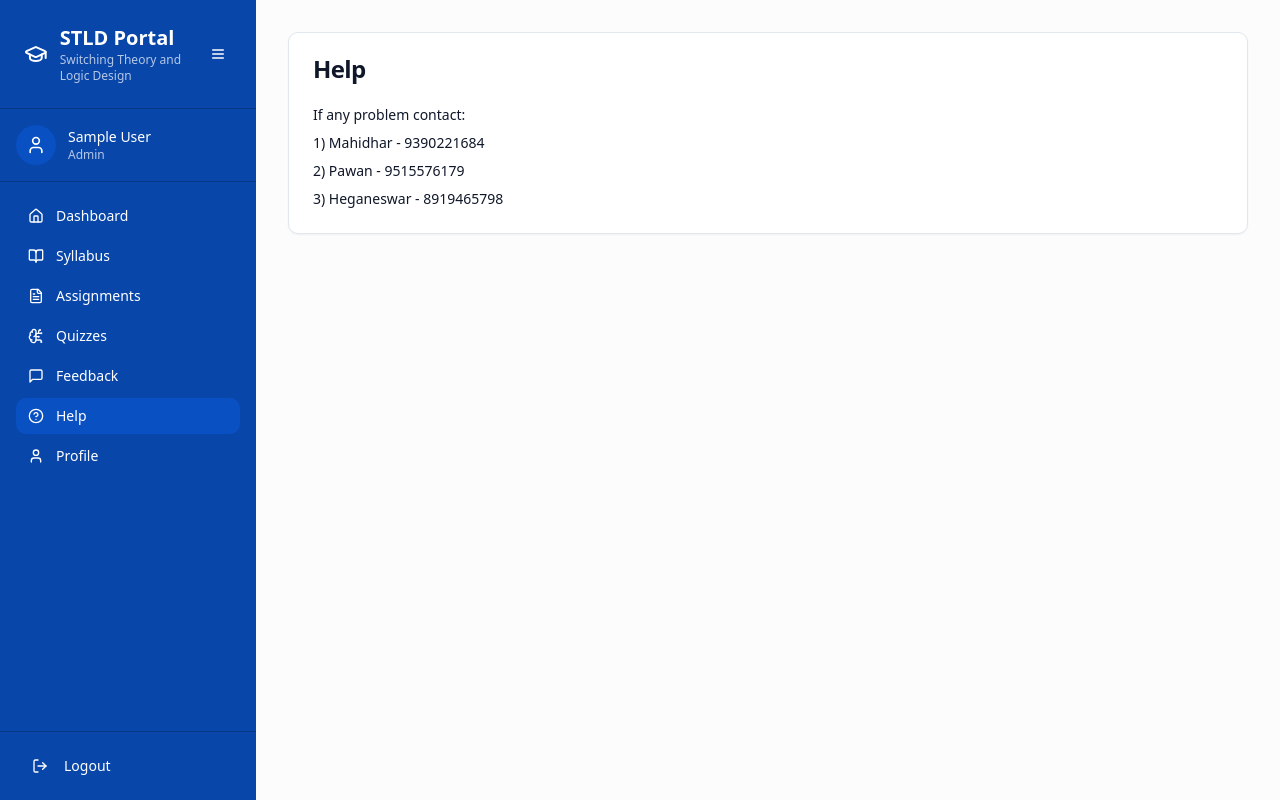
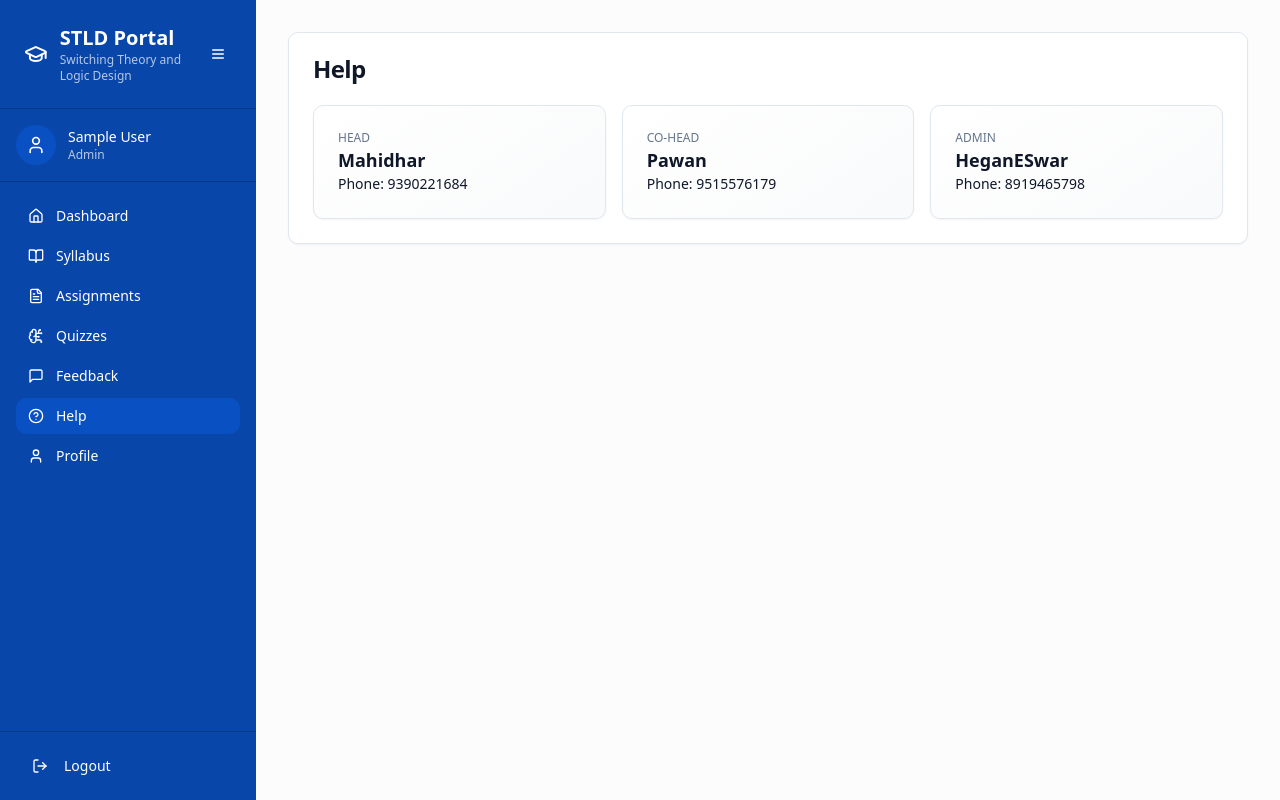
Before and after one commit to KANALAMAHIDHAR/stld-teach-track, a React (Vite) app: page /help in a window 1280 px wide. Built offline with nearby package versions, Linux system fonts and the light colour scheme; sample sign-in values are in the browser's storage.

Commit message:
Style Help page with role cards and background
cgen-fc7e6afb3d6c40539ebb40508a4e6b09

```diff
--- a/src/pages/Help.tsx
+++ b/src/pages/Help.tsx
@@ -10,11 +10,28 @@ export default function Help() {
             <CardTitle>Help</CardTitle>
           </CardHeader>
           <CardContent>
-            <div className="space-y-2 text-sm">
-              <p>If any problem contact:</p>
-              <p>1) Mahidhar - 9390221684</p>
-              <p>2) Pawan - 9515576179</p>
-              <p>3) Heganeswar - 8919465798</p>
+            <div className="grid grid-cols-1 md:grid-cols-3 gap-4">
+              <Card className="bg-gradient-card">
+                <CardContent className="p-6">
+                  <p className="text-xs uppercase text-muted-foreground">Head</p>
+                  <h3 className="text-lg font-semibold">Mahidhar</h3>
+                  <p className="text-sm">Phone: 9390221684</p>
+                </CardContent>
+              </Card>
+              <Card className="bg-gradient-card">
+                <CardContent className="p-6">
+                  <p className="text-xs uppercase text-muted-foreground">Co-Head</p>
+                  <h3 className="text-lg font-semibold">Pawan</h3>
+                  <p className="text-sm">Phone: 9515576179</p>
+                </CardContent>
+              </Card>
+              <Card className="bg-gradient-card">
+                <CardContent className="p-6">
+                  <p className="text-xs uppercase text-muted-foreground">Admin</p>
+                  <h3 className="text-lg font-semibold">HeganESwar</h3>
+                  <p className="text-sm">Phone: 8919465798</p>
+                </CardContent>
+              </Card>
             </div>
           </CardContent>
         </Card>
```
